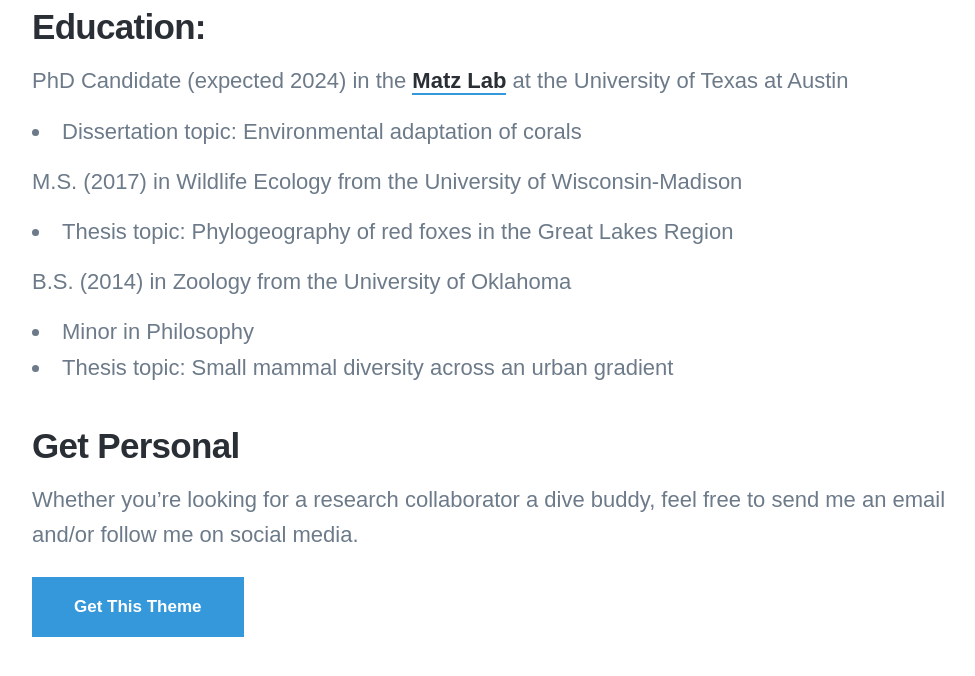
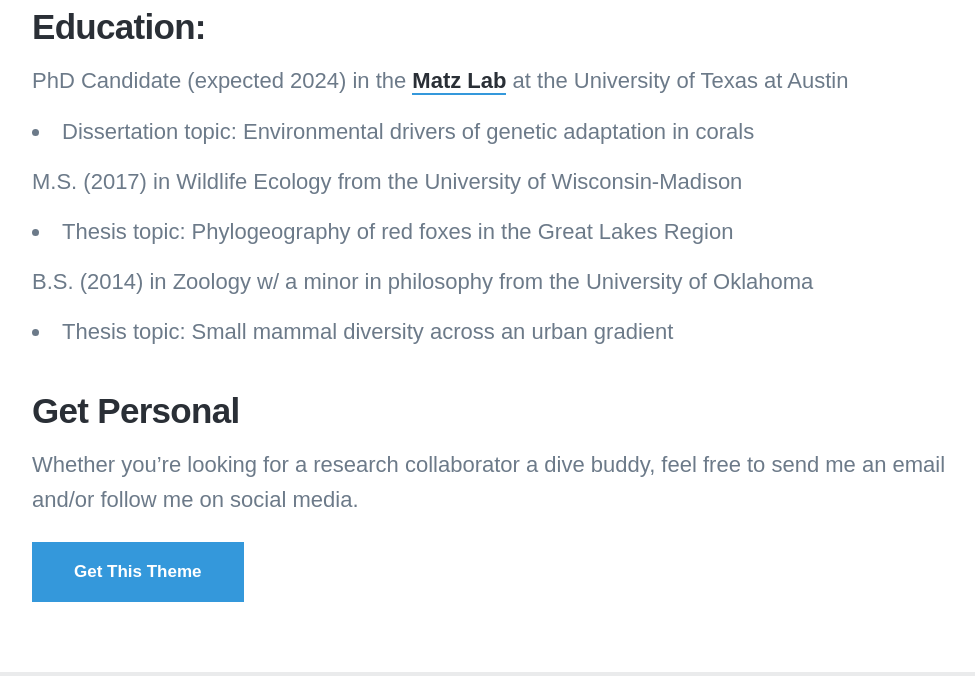
Before and after one commit to kristinaleilani/kristinaleilani.github.io, a Jekyll site: the page built from _pages/about.md, in a window 1280 px wide and 900 px high, scrolled down 490 px, cut to the strip 141-880 px from the top of the window. Shown: the top 676 px of the strip, without its empty margins (138-1113 px from the left). Built offline with Jekyll 4.4.1, drawn with Linux system fonts in a browser that asks for light colours; nearby versions of some CDN libraries; some web fonts are replaced.

Commit message:
Update about.md

```diff
--- a/_pages/about.md
+++ b/_pages/about.md
@@ -8,13 +8,12 @@ featured_image: /images/Headshot_CaneBay.JPG
 ## Education:
 
 PhD Candidate (expected 2024) in the [Matz Lab](https://matzlab.weebly.com/) at the University of Texas at Austin
-* Dissertation topic: Environmental adaptation of corals
+* Dissertation topic: Environmental drivers of genetic adaptation in corals
 
 M.S. (2017) in Wildlife Ecology from the University of Wisconsin-Madison
 * Thesis topic: Phylogeography of red foxes in the Great Lakes Region
 
-B.S. (2014) in Zoology from the University of Oklahoma
-* Minor in Philosophy
+B.S. (2014) in Zoology w/ a minor in philosophy from the University of Oklahoma
 * Thesis topic: Small mammal diversity across an urban gradient
 
 
```
